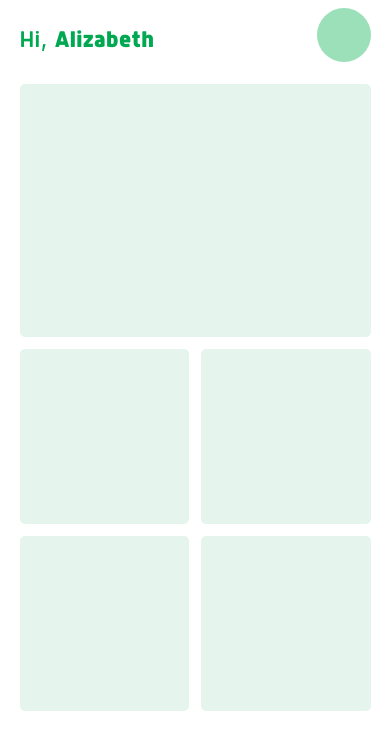
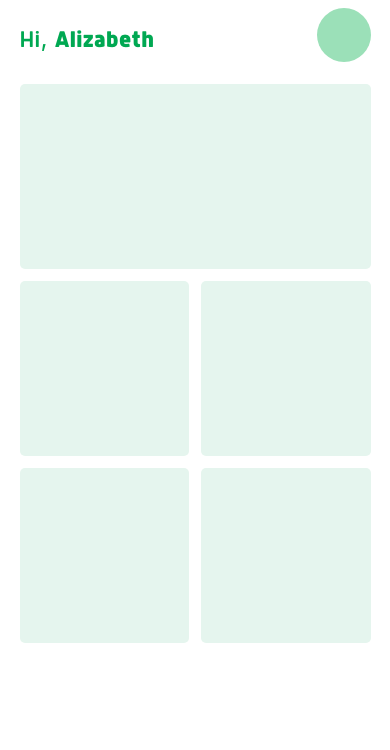
Before and after one commit to SohamChhapre/Atlantis, a React (Create React App) app: page / in a window 390 px wide. Shown: the top 750 px of the page. Built offline with nearby package versions, Linux system fonts and the light colour scheme.

Commit message:
dashboard mb optimization

```diff
--- a/src/App.css
+++ b/src/App.css
@@ -72,7 +72,7 @@
     }
     .dash-banner{
       width:auto;
-      height: 28vh;
+      height: 22vh;
     }
     .main-container{
       width:auto;
@@ -91,6 +91,8 @@
     display:flex;
     flex-wrap: wrap;
     margin-top: 12px;
+
+    justify-content: center;
   }
   .icon-card{
     background-color:#E5F5EE;
@@ -102,24 +104,41 @@
     /* margin:5px 0px 0px 0px; */
   }
     }
-  @media (max-height:900px){
+    @media (max-height:750px){
+      .nav-icon{
+        height:2.5rem;
+      }
+      .dash-banner{
+        width:auto;
+        height: 25vh;
+      }
+      .icon-card{
+        background-color:#E5F5EE;
+        border:0px;
+        width:calc(45% - 6px);
+        border-radius:5px;
+        /* height:22vh; */
+        height: calc(45vw - 20px);
+      }
+    }
+  @media (max-height:700px){
     .nav-icon{
       height:2.5rem;
     }
     .dash-banner{
       width:auto;
-      height: 30vh;
+      height: 23vh;
     }
     .icon-card{
       background-color:#E5F5EE;
       border:0px;
-      width:calc(50% - 6px);
+      width:calc(42% - 6px);
       border-radius:5px;
       /* height:22vh; */
-      height: calc(50vw - 20px);
+      height: calc(42vw - 20px);
     }
   }
-  @media (max-height:713px){
+  @media (max-height:650px){
     .nav-icon{
       height:2.0em;
     }
@@ -140,10 +159,10 @@
   .icon-card{
     background-color:#E5F5EE;
     border:0px;
-    width:calc(50% - 6px);
+    width:calc(40% - 6px);
     border-radius:5px;
     /* height:22vh; */
-    height: calc(50vw - 20px);
+    height: calc(40vw - 20px);
     /* margin:5px 0px 0px 0px; */
   }
   .dash-banner{
@@ -159,16 +178,17 @@
     }
     .dash-banner{
       width:auto;
-      height: 23vh;
+      height: 25vh;
     }
     .icon-card{
       background-color:#E5F5EE;
       border:0px;
-      width:calc(50% - 6px);
+      width:calc(30% - 6px);
       border-radius:5px;
       /* height:22vh; */
-      height: calc(49vw - 20px);
+      height: calc(30vw - 20px);
       /* margin:5px 0px 0px 0px; */
+      /* flex-basis: 33%; */
     }
     .dash-text{
       color:#00A852;
@@ -191,26 +211,43 @@
       height:1.4rem;
     }
     .dash-banner{
-      width:auto;
-      height: 20vh;
+      width:calc(80vw - 10px);
+      height: 25vh;
+      padding:0px 10px 0px 10px
     }
     .icon-card{
       background-color:#E5F5EE;
       border:0px;
-      width:calc(50% - 6px);
+      width:calc(25% - 6px);
       border-radius:5px;
       /* height:18vh; */
-      height: calc(50vw - 20px);
+      height: calc(25vw - 10px);
+      /* flex-basis: 33%; */
 
     }
+    .flex-container{
+      display:flex;
+      flex-wrap: wrap;
+      margin-top: 12px;
+      /* padding:0 25% 0px 25%; */
+      justify-content: center;
+    }
+
     .dash-text{
       color:#00A852;
       font-size:18px;
 
     }
+    .flex-container{
+      display:flex;
+      flex-wrap: wrap;
+      margin-top: 12px;
+
+      justify-content: center;
+    }
     .dash-profile{
       height:40px ;
-      margin-top: -42px;
+      margin-top: -36px;
       margin-left: -74px;
       /* margin-right: 62px; */
       float:right;
--- a/src/Components/Dashboard.js
+++ b/src/Components/Dashboard.js
@@ -28,10 +28,11 @@ const Dashboard=()=>{
             </div>
             <div className="icon-card" style={{marginLeft:"12px"}} >
             </div>
-
-            <div className="icon-card" style={{marginTop:"12px"}}>
             </div>
-            <div className="icon-card" style={{marginLeft:"12px",marginTop:"12px"}}>
+            <div className="flex-container">
+            <div className="icon-card" >
+            </div>
+            <div className="icon-card" style={{marginLeft:"12px"}}>
             </div>
             </div>
 
```
